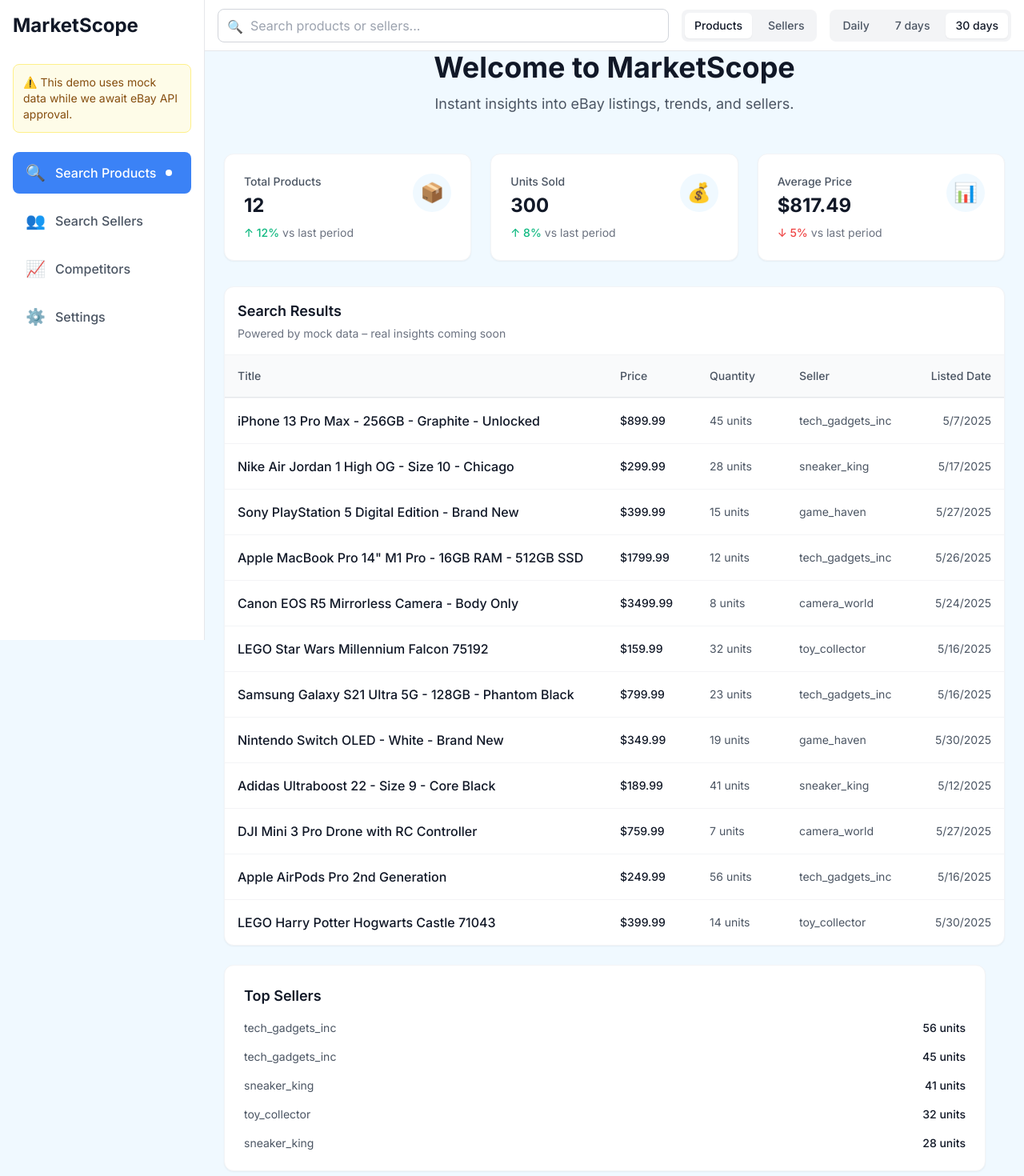
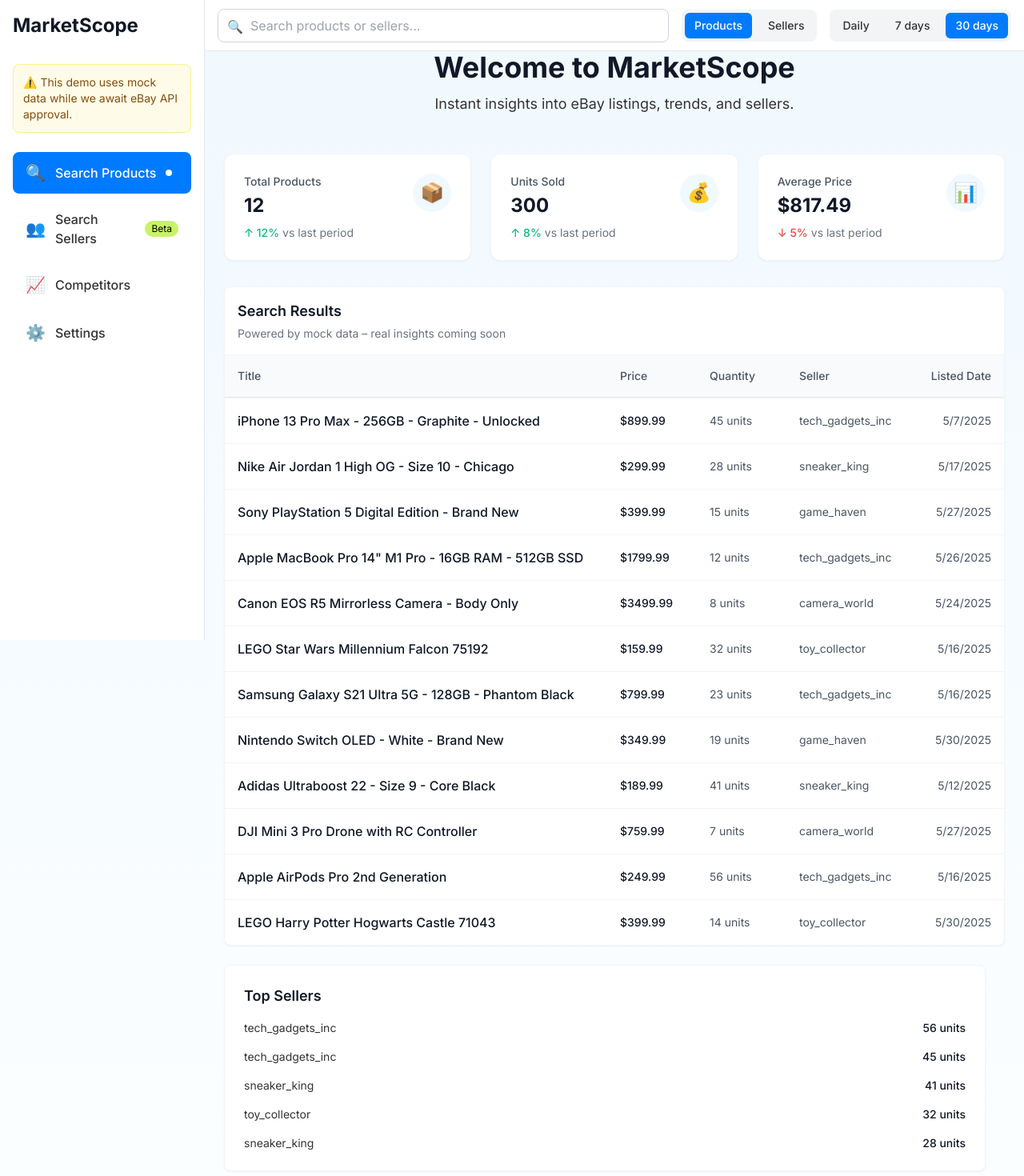
Before and after one commit to rk95x/MarketScope, a Next.js app: page / in a window 1280 px wide. Shown: the top 1470 px of the page at 80% size. Built offline with nearby package versions, Linux system fonts and the light colour scheme.

Commit message:
Your descriptive commit message

```diff
--- a/app/layout.tsx
+++ b/app/layout.tsx
@@ -21,11 +21,14 @@
         <link rel="icon" href="/favicon.svg" type="image/svg+xml" />
       </Head>
       <body className={inter.className}>
-        <div className="min-h-screen bg-[#F0F9FF]">
+        <div className="min-h-screen bg-[#FAFAFA]">
           <Sidebar />
           <div>
             {children}
           </div>
+          <footer className="text-center text-gray-500 text-sm py-4 border-t border-gray-200 bg-white ml-0 md:ml-64">
+            © 2025 MarketScope. All rights reserved.
+          </footer>
         </div>
       </body>
     </html>
--- a/app/page.tsx
+++ b/app/page.tsx
@@ -67,7 +67,7 @@
             <h1 className="text-3xl md:text-4xl font-bold text-[#111827] mb-3">
               Welcome to MarketScope
             </h1>
-            <p className="text-lg text-gray-600 max-w-2xl mx-auto">
+            <p className="text-lg text-[#333333] max-w-2xl mx-auto">
               Instant insights into eBay listings, trends, and sellers.
             </p>
           </div>
@@ -107,7 +107,7 @@
           {/* Main Content Area */}
           <div className="grid grid-cols-1 lg:col-span-3 gap-6 mb-10">
             {/* Product List */}
-            <div className="lg:col-span-2 bg-white rounded-xl shadow-sm border border-gray-100 transition-all duration-300 overflow-hidden">
+            <div className="lg:col-span-2 bg-white rounded-lg shadow-sm border border-gray-100 transition-all duration-300 overflow-hidden">
               <div className="p-4 border-b border-gray-100">
                 <h2 className="text-lg font-semibold text-[#111827]">Search Results</h2>
                 <p className="text-sm text-gray-500 mt-1">
@@ -131,7 +131,7 @@
                     />
                   ))
                 ) : (
-                  <div className="p-8 text-center text-gray-500">
+                  <div className="p-8 text-center text-[#333333]">
                     No products found matching your search criteria.
                   </div>
                 )}
@@ -141,7 +141,7 @@
             {/* Right Sidebar */}
             <div className="space-y-6">
               {/* Top Sellers Chart */}
-              <div className="bg-white rounded-xl shadow-sm border border-gray-100 p-4 md:p-6 transition-all duration-300">
+              <div className="bg-white rounded-lg shadow-sm border border-gray-100 p-4 md:p-6 transition-all duration-300">
                 <h3 className="text-lg font-semibold text-[#111827] mb-4">
                   Top Sellers
                 </h3>
@@ -155,7 +155,7 @@
                   ) : (
                     topSellers.map((seller) => (
                       <div key={seller.itemId} className="flex items-center justify-between">
-                        <span className="text-sm text-gray-600 truncate mr-4">
+                        <span className="text-sm text-[#333333] truncate mr-4">
                           {seller.sellerUsername}
                         </span>
                         <span className="text-sm font-medium text-[#111827] whitespace-nowrap">
--- a/components/Sidebar.tsx
+++ b/components/Sidebar.tsx
@@ -6,7 +6,7 @@
 
 const navItems = [
   { name: 'Search Products', href: '/', icon: '🔍' },
-  { name: 'Search Sellers', href: '/search-sellers', icon: '👥' },
+  { name: 'Search Sellers', href: '/search-sellers', icon: '👥', badge: 'Beta' },
   { name: 'Competitors', href: '/competitors', icon: '📈' },
   { name: 'Settings', href: '/settings', icon: '⚙️' },
 ];
@@ -74,13 +74,18 @@
                 href={item.href}
                 className={`flex items-center space-x-3 px-4 py-3 rounded-lg transition-colors ${
                   isActive
-                    ? 'bg-[#3B82F6] text-white'
-                    : 'text-gray-600 hover:bg-gray-50'
+                    ? 'bg-[#007BFF] text-white'
+                    : 'text-[#333333] hover:bg-gray-50'
                 }`}
                 onClick={() => setIsOpen(false)}
               >
                 <span className="text-xl">{item.icon}</span>
                 <span className="font-medium">{item.name}</span>
+                {item.badge && (
+                  <span className="ml-auto text-xs bg-[#C7F464] text-black px-2 py-0.5 rounded-full">
+                    {item.badge}
+                  </span>
+                )}
                 {isActive && (
                   <span className="ml-auto w-2 h-2 bg-white rounded-full" />
                 )}
--- a/components/Topbar.tsx
+++ b/components/Topbar.tsx
@@ -31,7 +31,7 @@
               value={searchTerm}
               onChange={(e) => onSearchChange(e.target.value)}
               placeholder="Search products or sellers..."
-              className="w-full pl-10 pr-4 py-2 border border-gray-300 rounded-lg focus:outline-none focus:ring-2 focus:ring-blue-500 focus:border-transparent"
+              className="w-full pl-10 pr-4 py-2 border border-gray-300 rounded-lg focus:outline-none focus:ring-2 focus:ring-[#007BFF] focus:border-transparent"
             />
             <div className="absolute left-3 top-2.5 text-gray-400">
               🔍
@@ -46,8 +46,8 @@
               onClick={() => onViewTypeChange('Product')}
               className={`px-3 py-1.5 rounded-md text-sm font-medium transition-colors ${
                 viewType === 'Product'
-                  ? 'bg-white text-gray-900 shadow-sm'
-                  : 'text-gray-600 hover:text-gray-900'
+                  ? 'bg-[#007BFF] text-white shadow-sm'
+                  : 'text-[#333333] hover:text-[#007BFF]'
               }`}
             >
               Products
@@ -56,8 +56,8 @@
               onClick={() => onViewTypeChange('Seller')}
               className={`px-3 py-1.5 rounded-md text-sm font-medium transition-colors ${
                 viewType === 'Seller'
-                  ? 'bg-white text-gray-900 shadow-sm'
-                  : 'text-gray-600 hover:text-gray-900'
+                  ? 'bg-[#007BFF] text-white shadow-sm'
+                  : 'text-[#333333] hover:text-[#007BFF]'
               }`}
             >
               Sellers
@@ -72,8 +72,8 @@
                 onClick={() => setTimeFilter(filter)}
                 className={`px-3 py-1.5 rounded-md text-sm font-medium transition-colors ${
                   timeFilter === filter
-                    ? 'bg-white text-gray-900 shadow-sm'
-                    : 'text-gray-600 hover:text-gray-900'
+                    ? 'bg-[#007BFF] text-white shadow-sm'
+                    : 'text-[#333333] hover:text-[#007BFF]'
                 }`}
               >
                 {filter}
```
